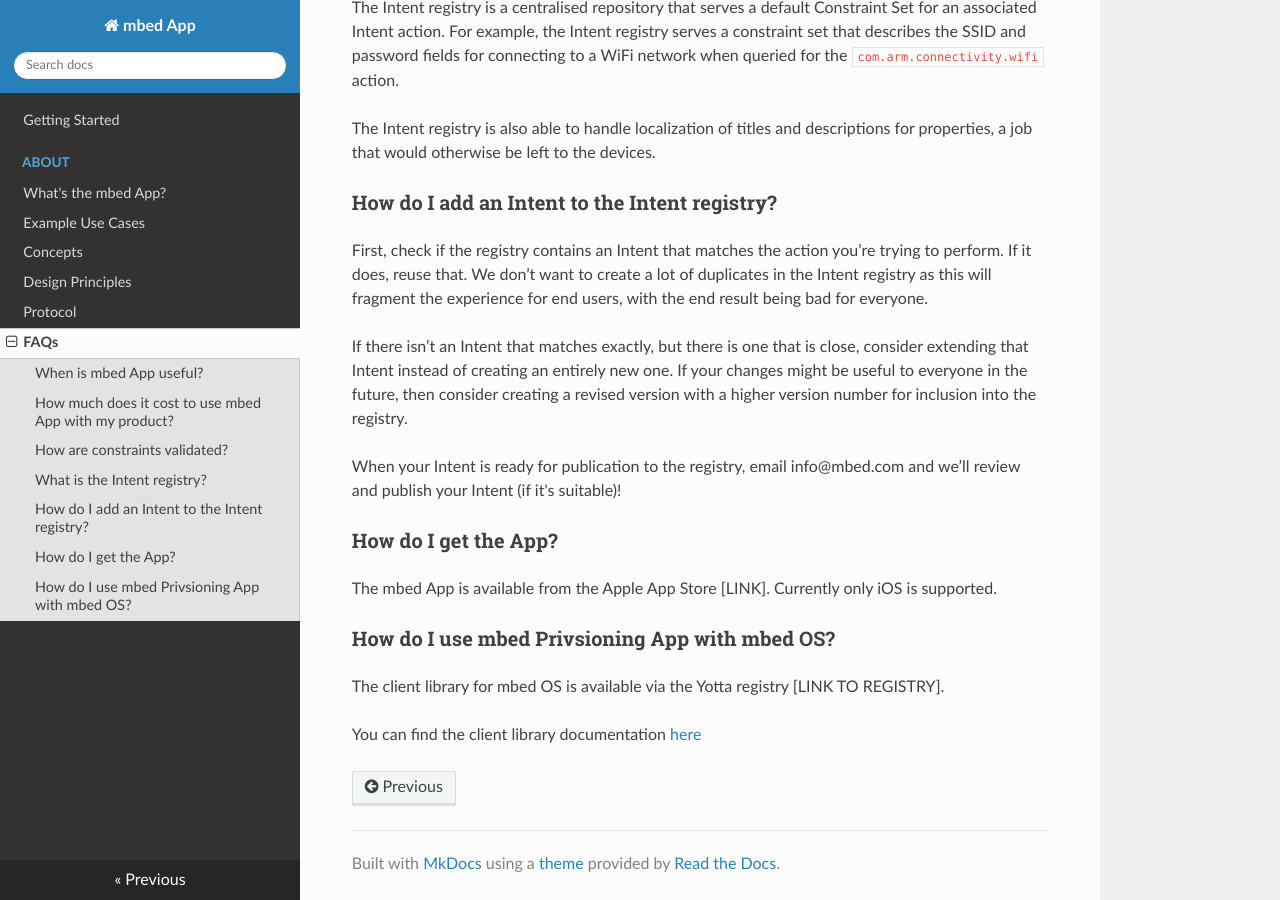
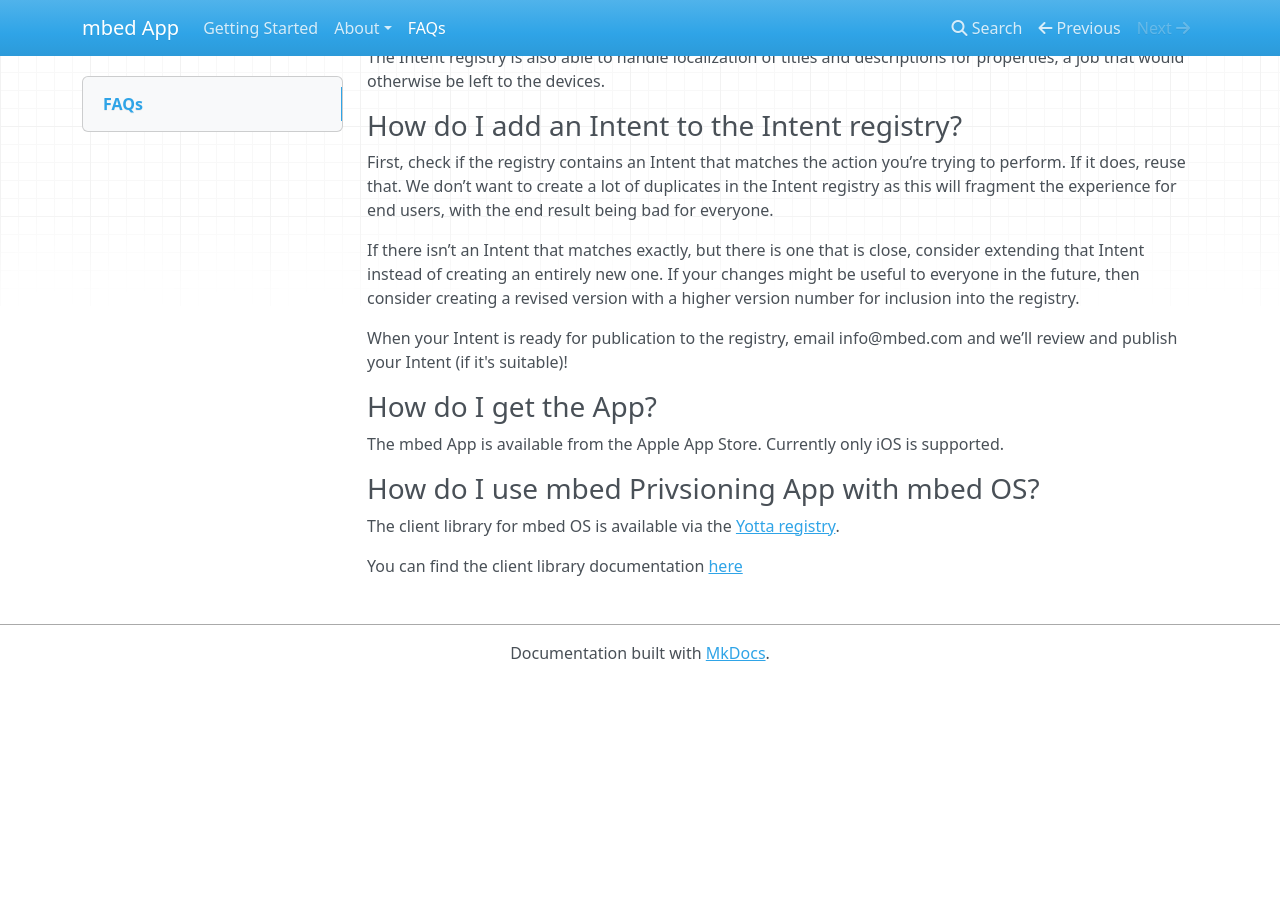
Before and after one commit to ARMmbed/mbed-app-docs, an MkDocs documentation site: the page built from docs/faqs.md, in a window 1280 px wide and 900 px high, scrolled down 1072 px. Built offline with MkDocs 1.6.1, drawn with Linux system fonts in a browser that asks for light colours; nearby versions of some CDN libraries; old or Windows-style settings are respelled for this version of MkDocs; after the commit the page ends 1753 px from its top, so only the background shows below that.

Commit message:
add links

```diff
--- a/docs/faqs.md
+++ b/docs/faqs.md
@@ -33,10 +33,10 @@ When your Intent is ready for publication to the registry, email info@mbed.com a
 
 ### How do I get the App?
 
-The mbed App is available from the Apple App Store [LINK]. Currently only iOS is supported.
+The mbed App is available from the Apple App Store. Currently only iOS is supported.
 
 ### How do I use mbed Privsioning App with mbed OS?
 
-The client library for mbed OS is available via the Yotta registry [LINK TO REGISTRY].
+The client library for mbed OS is available via the [Yotta registry](https://yotta.mbed.com/#/module/equip-cpp).
 
 You can find the client library documentation [here](https://github.com/ARMmbed/equip-cpp)
--- a/mkdocs.yml
+++ b/mkdocs.yml
@@ -1,8 +1,6 @@
 site_name: mbed App
 
 docs_dir: docs
-
-theme: readthedocs
 
 use_directory_urls: true
 
```
